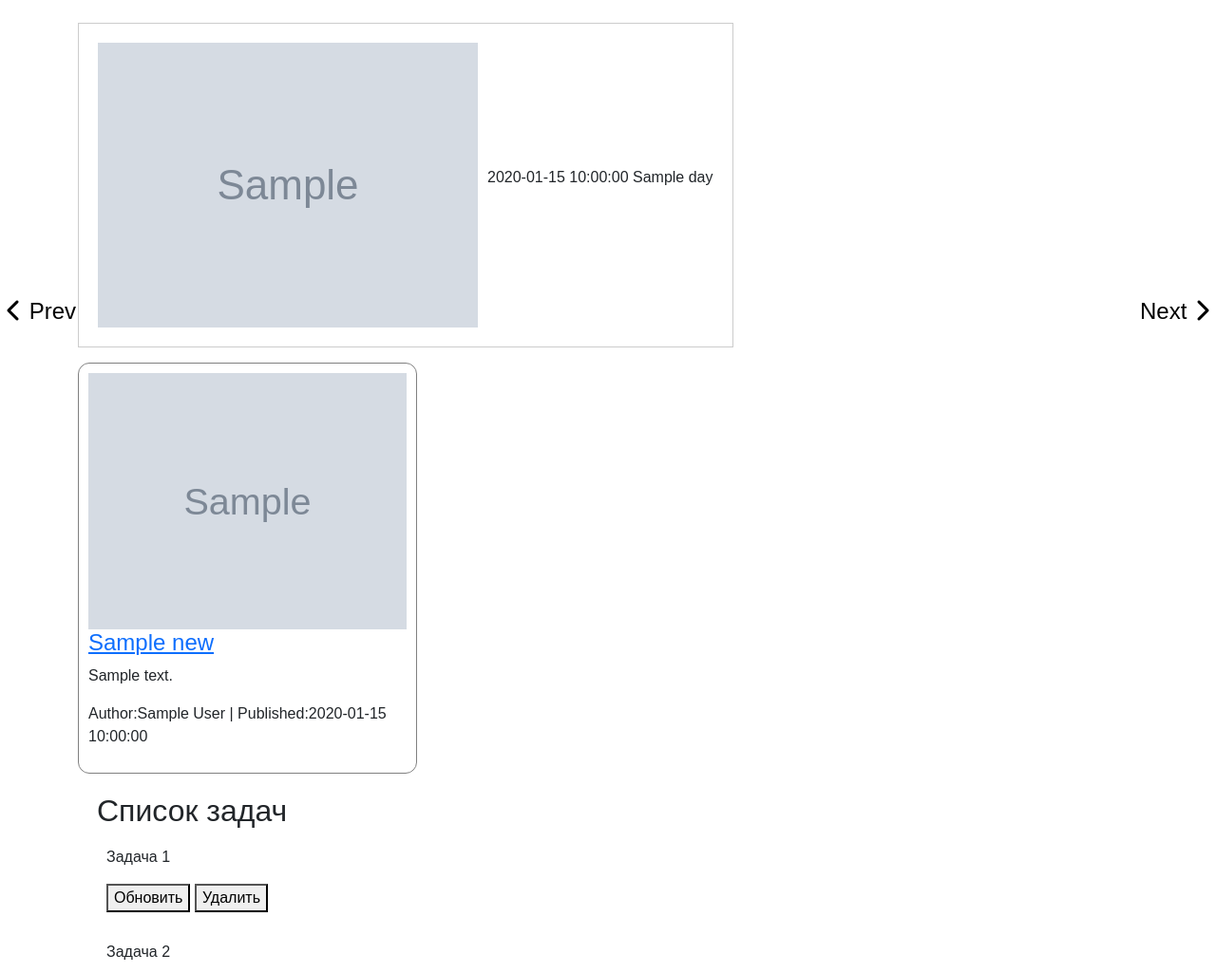
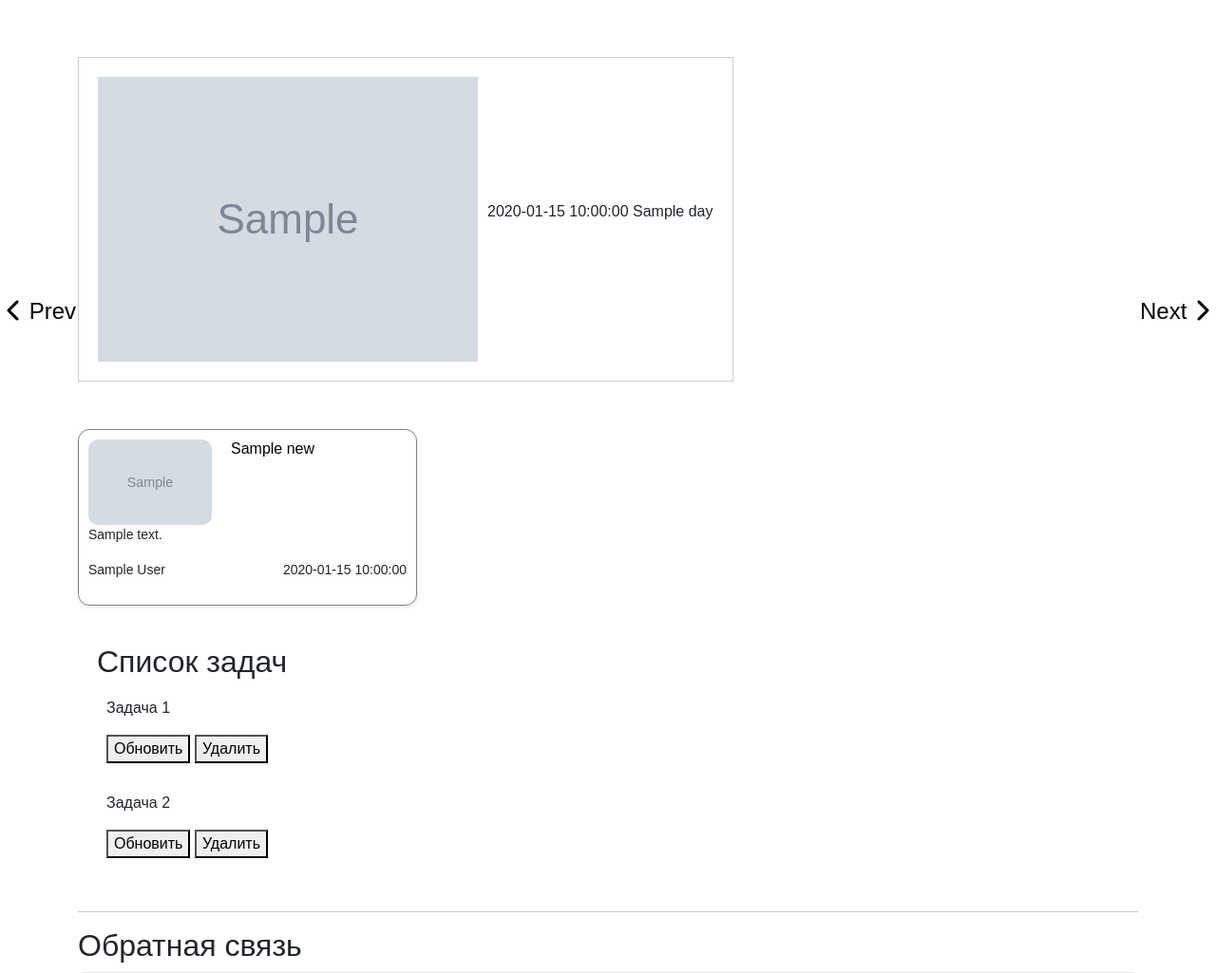
Before and after one commit to MorkvargIX/TechTerra, a Flask app: template app/templates/index.html in a window 1280 px wide; the page is wider, and only the part inside the window is pictured. Shown: the part 72-1097 px from the top of that part at 95% size. Run offline with Flask 3, Linux system fonts and the light colour scheme; the template is opened without the code that fills it: most values are stand-ins (such as "Sample title", 1, 10 or a date in 2020); grey boxes marked "Sample" are stand-in pictures; some libraries are stand-ins or nearby versions.

Commit message:
Change news style

```diff
--- a/app/static/css/style.css
+++ b/app/static/css/style.css
@@ -14,6 +14,7 @@
     position: sticky;
     width: 100%;
     top: 0;
+    z-index: 100;
     background: #ffffff;
 }
 
@@ -114,12 +115,9 @@ body {
 }
 
 /* WEATHER */
-.currency {
-    flex: 1;
-    text-align: center;
-}
-
 .weather-block {
+    margin-top: 60px;
+    margin-bottom: 50px;
     display: flex;
     list-style: none;
     padding: 0;
@@ -179,25 +177,74 @@ body {
     position: relative;
 }
 
-.news-carousel {
+.news-title {
     display: flex;
-    transition: transform 0.3s ease-in-out;
+
+}
+
+.news-block {
+    padding-left: 20px;
+    display: block;
 }
 
 .news-item {
     flex: 0 0 calc(33.33% - 15px);
     margin-right: 20px;
+    margin-bottom: 20px; /* Добавьте отступ снизу */
     padding: 10px;
     border: 1px solid #ccc;
     border-radius: 12px;
     border-color: grey;
     box-sizing: border-box;
     overflow: hidden;
+    box-shadow: 0 2px 4px rgba(0, 0, 0, 0.1); /* Добавьте тень */
+}
+
+.news-item a{
+    text-decoration: none;
+    color: black;
+}
+
+.news-item h4:hover{
+    transition: transform 0.3s ease-in-out, border-color 0.3s ease-in-out;
+    transform: scale(1.02);
 }
 
 .news-image {
-    max-width: 100%;
-    max-height: 100%;
+    max-width: 130px;
+    max-height: 90px;
+    display: block; /* Делаем изображение блочным элементом */
+    margin: 0 left; /* Выравниваем изображение по центру горизонтально */
+    border-radius: 10px;
+}
+
+.news-item h4 {
+    font-size: 16px;
+    max-width: 240px;
+}
+
+.news-item p {
+    font-size: 14px;
+    overflow: hidden; /* Обрезаем текст, который выходит за пределы блока */
+    text-overflow: ellipsis; /* Добавляем многоточие, если текст обрезается */
+}
+
+.news-item h4,
+.news-item p {
+    text-align: left; /* Выравнивание текста по левому краю */
+}
+
+
+.news-carousel {
+    display: flex;
+    transition: transform 0.3s ease-in-out;
+}
+
+.news-annotations{
+    display: flex;
+    justify-content: space-between;
+    align-items: center;
+    padding-bottom: 0;
 }
 
 .prev-button,
--- a/app/templates/index.html
+++ b/app/templates/index.html
@@ -27,10 +27,18 @@ TechTerra
         <div class="news-carousel">
             {% for new in news %}
                 <div class="news-item">
-                    <img class="news-image" src="{{ new['urlToImage'] }}" alt="news image">
-                    <h4><a href="{{ new['url'] }}">{{ new['title'] }}</a></h4>
+                    <div class="news-title">
+                        <img class="news-image" src="{{ new['urlToImage'] }}" alt="news image">
+                        <div class="news-block">
+                            <h4><a href="{{ new['url'] }}">{{ new['title'] }}</a></h4>
+                        </div>
+
+                    </div>
                     <p>{{ new['description'] }}</p>
-                    <p>Author:{{ new['author'] }} | Published:{{ new['publishedAt'] }}</p>
+                    <div class="news-annotations">
+                        <p>{{ new['author'] }}</p>
+                        <p>{{ new['publishedAt'] }}</p>
+                    </div>
                 </div>
             {% endfor %}
         </div>
```
